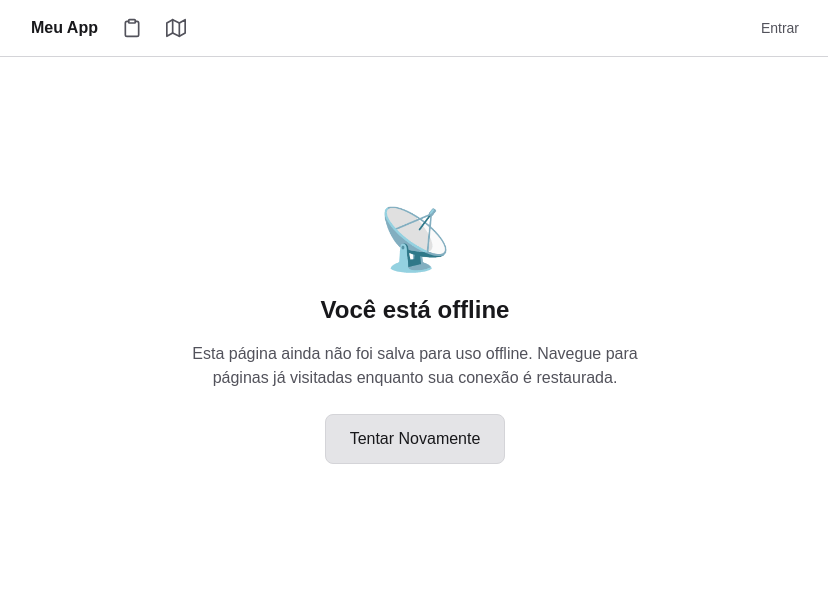
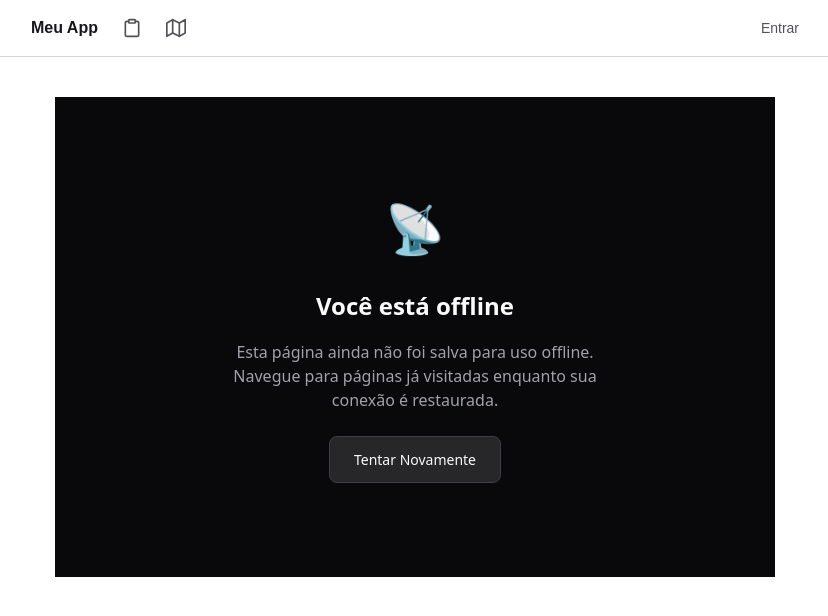
Before and after one commit to Hayankrum/curvilineo-tcc, a Next.js app: page /offline in a window 1280 px wide. Shown: the top 616 px of the page, without its empty margins (225-1053 px from the left). Built offline with nearby package versions, Linux system fonts and the light colour scheme; no server answers.

Commit message:
base nova-3

```diff
--- a/public/sw.js
+++ b/public/sw.js
@@ -1,6 +1,6 @@
-const CACHE_STATIC = 'static-v2'
-const CACHE_PAGES = 'pages-v2'
-const CACHE_API = 'api-v2'
+const CACHE_STATIC = 'static-v3'
+const CACHE_PAGES = 'pages-v3'
+const CACHE_API = 'api-v3'
 
 self.addEventListener('install', (event) => {
   event.waitUntil(
@@ -10,6 +10,7 @@ self.addEventListener('install', (event) => {
         '/offline',
         '/icons/icon-192.png',
         '/icons/icon-96.png',
+        '/manifest.json',
       ])
     ).then(() => self.skipWaiting())
   )
@@ -47,7 +48,7 @@ async function networkFirstWithCache(request) {
   }
 }
 
-// Cache first para assets estáticos (JS, CSS, icons)
+// Cache first para assets estáticos (JS, CSS, icons, fonts)
 async function cacheFirst(request) {
   const cached = await caches.match(request)
   if (cached) return cached
@@ -60,7 +61,8 @@ async function cacheFirst(request) {
     }
     return response
   } catch {
-    return new Response('', { status: 503 })
+    // Para fontes e CSS, retornar vazio em vez de erro
+    return new Response('', { status: 503, statusText: 'Offline' })
   }
 }
 
--- /dev/null
+++ b/src/app/error.tsx
@@ -0,0 +1,32 @@
+'use client'
+
+import { useEffect } from 'react'
+
+export default function Error({
+  error,
+  reset,
+}: {
+  error: Error & { digest?: string }
+  reset: () => void
+}) {
+  useEffect(() => {
+    console.error(error)
+  }, [error])
+
+  return (
+    <div className="flex flex-col items-center justify-center min-h-[60vh] text-center">
+      <div className="text-6xl mb-6">⚠️</div>
+      <h1 className="text-2xl font-bold mb-4" style={{ color: 'var(--text-primary)' }}>Algo deu errado</h1>
+      <p className="mb-6 max-w-md" style={{ color: 'var(--text-secondary)' }}>
+        Ocorreu um erro inesperado. Por favor, tente novamente.
+      </p>
+      <button
+        onClick={() => reset()}
+        className="border px-6 py-3 rounded-lg transition-colors"
+        style={{ backgroundColor: 'var(--btn-secondary-bg)', color: 'var(--text-primary)', borderColor: 'var(--border-color)' }}
+      >
+        Tentar Novamente
+      </button>
+    </div>
+  )
+}
--- /dev/null
+++ b/src/app/global-error.tsx
@@ -0,0 +1,29 @@
+'use client'
+
+export default function GlobalError({
+  error,
+  reset,
+}: {
+  error: Error & { digest?: string }
+  reset: () => void
+}) {
+  return (
+    <html lang="pt-BR">
+      <body style={{ margin: 0, fontFamily: 'system-ui, sans-serif', backgroundColor: '#09090b', color: '#fafafa' }}>
+        <div style={{ display: 'flex', flexDirection: 'column', alignItems: 'center', justifyContent: 'center', minHeight: '100vh', textAlign: 'center', padding: '24px' }}>
+          <div style={{ fontSize: '48px', marginBottom: '24px' }}>💥</div>
+          <h1 style={{ fontSize: '24px', fontWeight: 'bold', marginBottom: '16px' }}>Erro crítico</h1>
+          <p style={{ marginBottom: '24px', maxWidth: '400px', color: '#a1a1aa' }}>
+            Ocorreu um erro inesperado que impediu o funcionamento do aplicativo.
+          </p>
+          <button
+            onClick={() => reset()}
+            style={{ padding: '12px 24px', borderRadius: '8px', border: '1px solid #27272a', backgroundColor: '#18181b', color: '#fafafa', cursor: 'pointer', fontSize: '14px' }}
+          >
+            Recarregar
+          </button>
+        </div>
+      </body>
+    </html>
+  )
+}
--- /dev/null
+++ b/src/app/loading.tsx
@@ -0,0 +1,11 @@
+export default function Loading() {
+  return (
+    <div className="flex flex-col items-center justify-center min-h-[60vh]">
+      <div
+        className="w-10 h-10 border-4 rounded-full animate-spin"
+        style={{ borderColor: 'var(--border-color)', borderTopColor: 'var(--text-primary)' }}
+      />
+      <p className="mt-4" style={{ color: 'var(--text-secondary)' }}>Carregando...</p>
+    </div>
+  )
+}
--- /dev/null
+++ b/src/app/not-found.tsx
@@ -0,0 +1,20 @@
+import Link from 'next/link'
+
+export default function NotFound() {
+  return (
+    <div className="flex flex-col items-center justify-center min-h-[60vh] text-center">
+      <div className="text-6xl mb-6">🔍</div>
+      <h1 className="text-2xl font-bold mb-4" style={{ color: 'var(--text-primary)' }}>Página não encontrada</h1>
+      <p className="mb-6 max-w-md" style={{ color: 'var(--text-secondary)' }}>
+        O endereço que você tentou acessar não existe ou foi movido.
+      </p>
+      <Link
+        href="/"
+        className="border px-6 py-3 rounded-lg transition-colors"
+        style={{ backgroundColor: 'var(--btn-secondary-bg)', color: 'var(--text-primary)', borderColor: 'var(--border-color)' }}
+      >
+        Voltar ao Início
+      </Link>
+    </div>
+  )
+}
--- a/src/app/offline/page.tsx
+++ b/src/app/offline/page.tsx
@@ -2,16 +2,39 @@
 
 export default function OfflinePage() {
   return (
-    <div className="flex flex-col items-center justify-center min-h-[60vh] text-center">
-      <div className="text-6xl mb-6">📡</div>
-      <h1 className="text-2xl font-bold mb-4" style={{ color: 'var(--text-primary)' }}>Você está offline</h1>
-      <p className="mb-6 max-w-md" style={{ color: 'var(--text-secondary)' }}>
+    <div style={{
+      display: 'flex',
+      flexDirection: 'column',
+      alignItems: 'center',
+      justifyContent: 'center',
+      minHeight: '60vh',
+      textAlign: 'center',
+      padding: '24px',
+      fontFamily: 'system-ui, -apple-system, sans-serif',
+      backgroundColor: '#09090b',
+      color: '#fafafa',
+    }}>
+      <div style={{ fontSize: '48px', marginBottom: '24px' }}>📡</div>
+      <h1 style={{ fontSize: '24px', fontWeight: 'bold', marginBottom: '16px', color: '#fafafa' }}>
+        Você está offline
+      </h1>
+      <p style={{ marginBottom: '24px', maxWidth: '400px', color: '#a1a1aa', lineHeight: '1.5' }}>
         Esta página ainda não foi salva para uso offline. Navegue para páginas já visitadas enquanto sua conexão é restaurada.
       </p>
       <button
         onClick={() => window.location.reload()}
-        className="border px-6 py-3 rounded-lg transition-colors"
-        style={{ backgroundColor: 'var(--btn-secondary-bg)', color: 'var(--text-primary)', borderColor: 'var(--border-color)' }}
+        style={{
+          padding: '12px 24px',
+          borderRadius: '8px',
+          border: '1px solid #3f3f46',
+          backgroundColor: '#27272a',
+          color: '#fafafa',
+          cursor: 'pointer',
+          fontSize: '14px',
+          transition: 'background-color 0.2s',
+        }}
+        onMouseEnter={(e) => e.currentTarget.style.backgroundColor = '#3f3f46'}
+        onMouseLeave={(e) => e.currentTarget.style.backgroundColor = '#27272a'}
       >
         Tentar Novamente
       </button>
```
